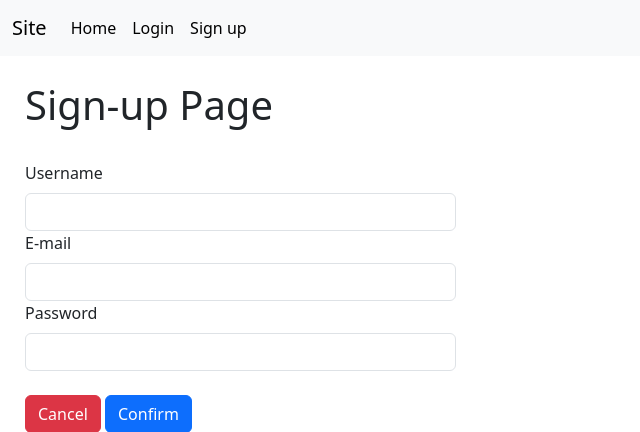
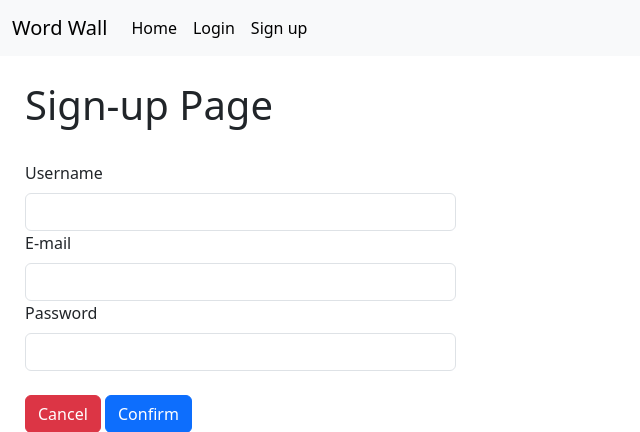
Before and after one commit to SGodinho7/wordwall-site, a Python web app: template app/blueprints/auth/templates/auth/signup.html in a window 1280 px wide. Shown: the top 432 px of the page, without its empty margins (0-640 px from the left). Run offline with Jinja, Linux system fonts and the light colour scheme; the template is opened without the code that fills it, so the values that code supplies are empty.

Commit message:
Change navbar brand && Add home page personalised welcome message

```diff
--- a/app/blueprints/core/templates/core/index.html
+++ b/app/blueprints/core/templates/core/index.html
@@ -5,7 +5,11 @@
 {% block content %}
 {% include 'partial/navbar.html' %}
 <div style="margin: 25px;">
+	{% if current_user.is_authenticated %}
+	<h1>Welcome, {{ current_user.username }}!</h1>
+	{% else %}
 	<h1>Posts</h1>
+	{% endif %}
 	{% if current_user.is_authenticated %}
 	<hr>
 	<h5>New Post</h5>
--- a/app/templates/partial/navbar.html
+++ b/app/templates/partial/navbar.html
@@ -1,6 +1,6 @@
 <nav class="navbar navbar-expand-lg bg-body-tertiary">
 	<div class="container-fluid">
-		<a class="navbar-brand" href="{{ url_for('core.index') }}">Site</a>
+		<a class="navbar-brand" href="{{ url_for('core.index') }}">Word Wall</a>
 		<button class="navbar-toggler" type="button" data-bs-toggle="collapse" data-bs-target="#navbarNav"
 			aria-controls="navbarNav" aria-expanded="false" aria-label="Toggle navigation">
 			<span class="navbar-toggler-icon"></span>
```
